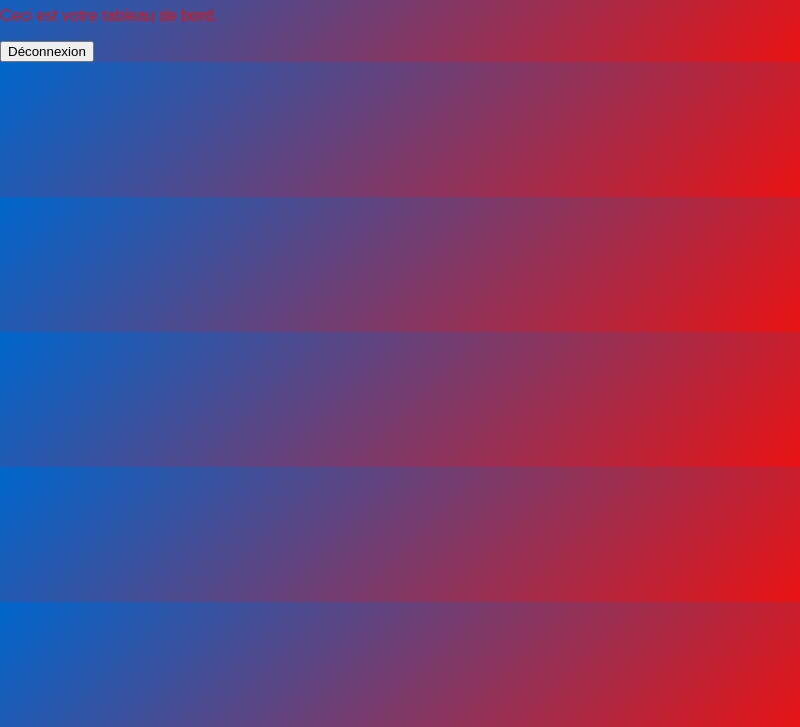
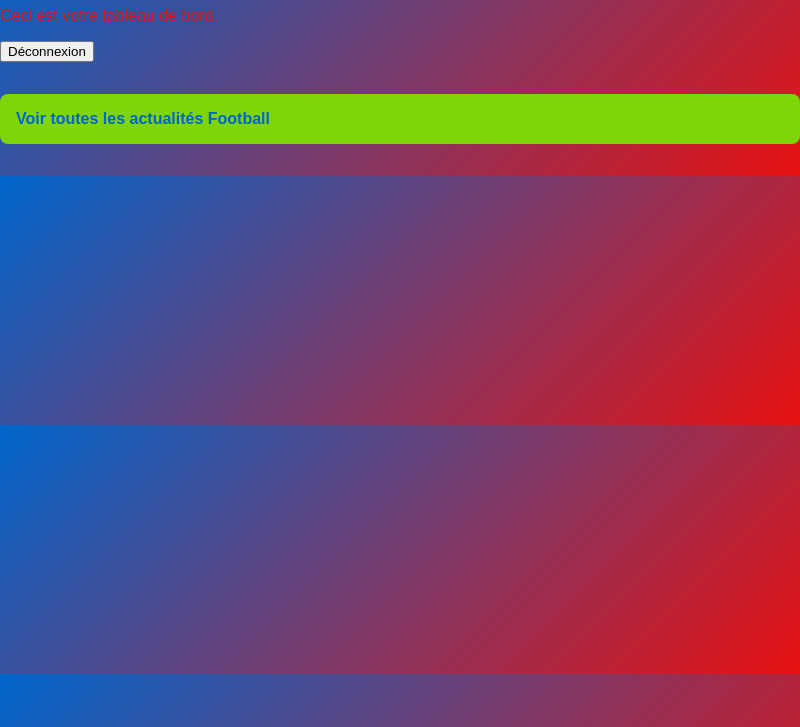
Before and after one commit to gabelard2310/Actus-portif, an Electron app: page dashboard.html in a window 800 px wide. Shown: the part 73-800 px from the top of the page. Drawn offline with Linux system fonts and the light colour scheme; sample sign-in values are in the browser's storage.

Commit message:
Update dashboard.html

```diff
--- a/dashboard.html
+++ b/dashboard.html
@@ -13,3 +13,8 @@
   <script src="consolee.js"></script>
 </body>
 </html>
+</head>
+<section id="">
+  <a href="index.html">Voir toutes les actualités Football</a>
+</section>
+<body>
```
